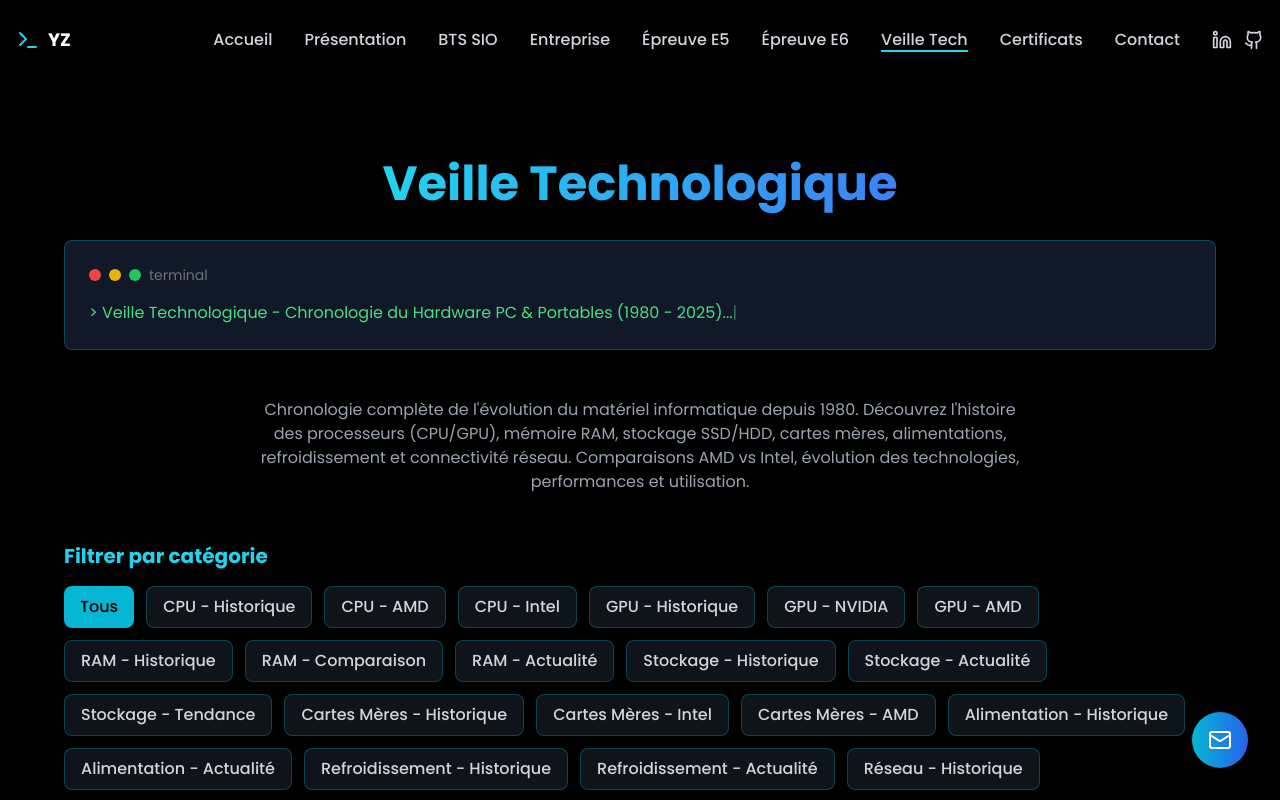
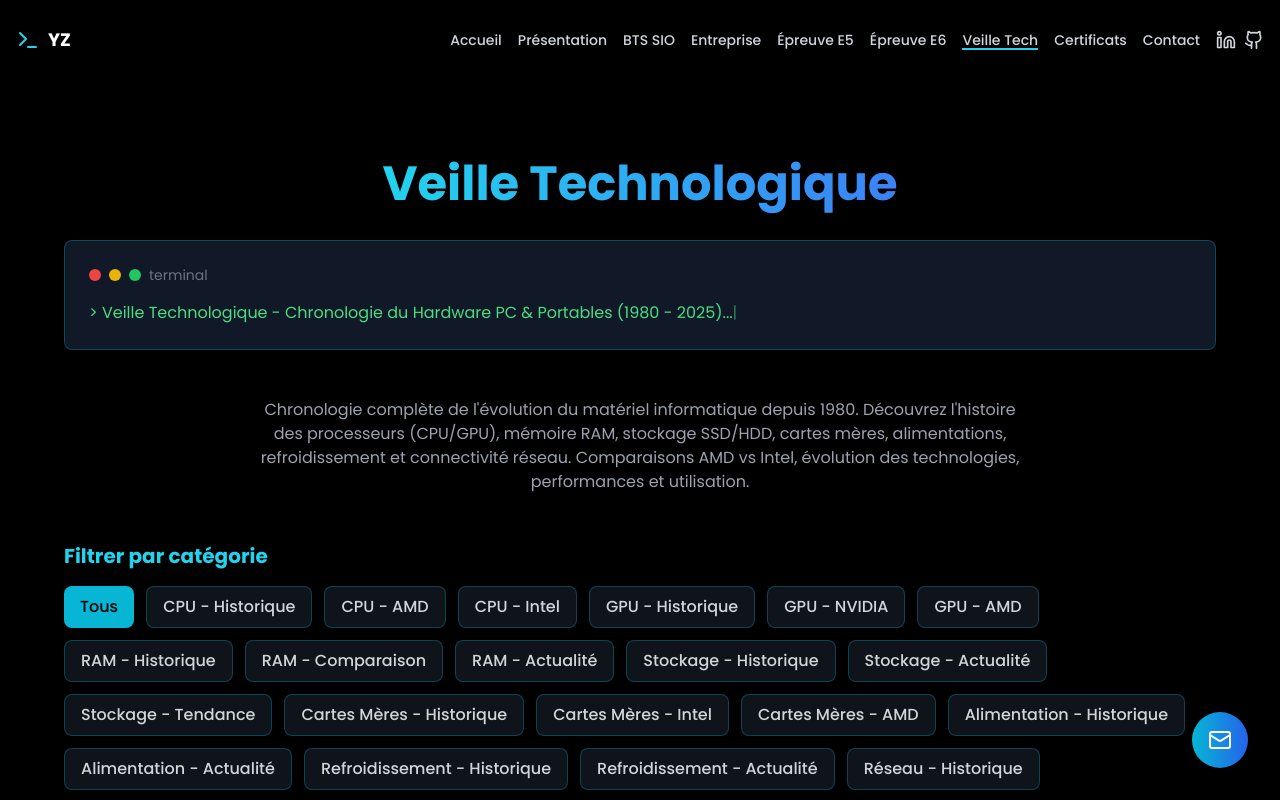
Before and after one commit to Blackazerty/porfolio, a React (Vite) app in the folder portfolioV1/project/: page /veille in a window 1280 px wide. Shown: the top 800 px of the page. Built offline with nearby package versions, Linux system fonts and the light colour scheme.

Commit message:
Update navigation styles for improved layout and readability

```diff
--- a/portfolioV1/project/src/components/Navigation.tsx
+++ b/portfolioV1/project/src/components/Navigation.tsx
@@ -47,12 +47,12 @@ export default function Navigation() {
             <span className="text-white font-bold text-lg">YZ</span>
           </Link>
 
-          <div className="hidden md:flex items-center space-x-8">
+          <div className="hidden md:flex items-center space-x-4">
             {menuItems.map((item) => (
               <Link
                 key={item.path}
                 to={item.path}
-                className={`text-gray-300 hover:text-cyan-400 transition-colors duration-200 font-medium relative group ${
+                className={`text-gray-300 hover:text-cyan-400 transition-colors duration-200 font-medium relative group text-sm ${
                   location.pathname === item.path ? 'text-cyan-400' : ''
                 }`}
               >
@@ -63,7 +63,7 @@ export default function Navigation() {
               </Link>
             ))}
 
-            <div className="flex items-center space-x-3">
+            <div className="flex items-center space-x-2 ml-2">
               <a
                 href="https://www.linkedin.com/in/yanis-zidazi/"
                 target="_blank"
```
